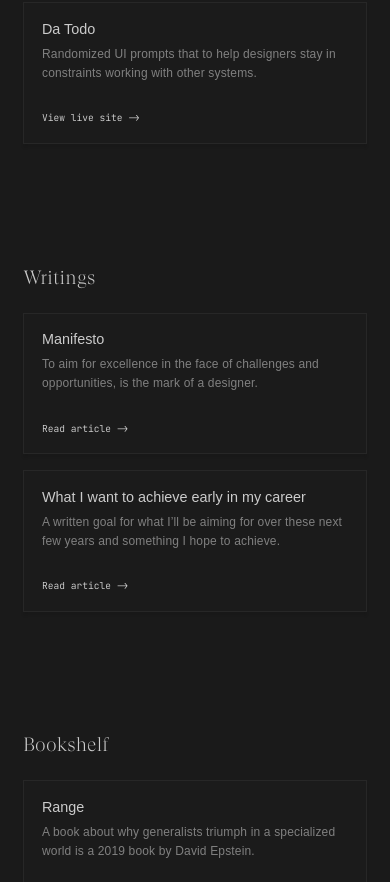
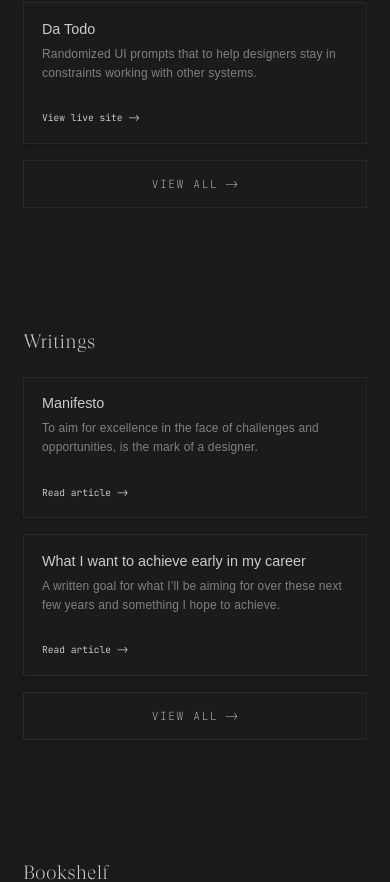
Before and after one commit to H0und5/nextport, a Next.js app: page / in a window 390 px wide. Shown: the part 1422-2304 px from the top of the page. Built offline with nearby package versions, Linux system fonts and the light colour scheme.

Commit message:
-- Observation -- Implemented a new component of the MobileButton and styled it.

```diff
--- a/pages/index.js
+++ b/pages/index.js
@@ -6,8 +6,8 @@ import giveDisplay from '../public/giveDisplay.jpeg';
 import jhamDisplay from '../public/jhamDisplay.jpeg';
 
 
-// import home JSON object
-import home from '../src/assets/home.json';
+// // import home JSON object
+// import home from '../src/assets/home.json';
 
 // components
 import NavBar from '../src/components/NavBar';
@@ -16,6 +16,7 @@ import BigDivider from '../src/components/BigDivider';
 import SmallDivider from '../src/components/SmallDivider';
 import SectionHeader from '../src/components/SectionHeader';
 import CopyCard from '../src/components/CopyCard';
+import MobileButton from '../src/components/MobileButton';
 
 
 export default function Home() {
@@ -80,6 +81,8 @@ export default function Home() {
         />
       </div>
 
+      <MobileButton cta={"VIEW ALL"} />
+
       {/* Start of Writings Section */}
 
       <BigDivider />
@@ -101,6 +104,8 @@ export default function Home() {
           linkSource={"/writings/two"}
         />
       </div>
+
+      <MobileButton cta={"VIEW ALL"} />
 
       {/* Start of Bookshelf Section */}
 
@@ -142,6 +147,8 @@ export default function Home() {
         />
       </div>
 
+      <MobileButton cta={"VIEW ALL"} />
+
       <BigDivider />
       <BigDivider />
 
--- /dev/null
+++ b/src/components/MobileButton.js
@@ -0,0 +1,17 @@
+import styles from '../../styles/MobileButton.module.css';
+
+const MobileButton = ({ cta }) => {
+
+  return (
+    <button className={styles.buttonContainer}>
+      <span className={styles.buttonCta}>
+        {cta}
+      </span>
+      <span className={styles.buttonArrow}>
+        {' ->'}
+      </span>
+    </button>
+  )
+}
+
+export default MobileButton;
--- /dev/null
+++ b/styles/MobileButton.module.css
@@ -0,0 +1,41 @@
+@font-face {
+  font-family: "JetBrains Mono";
+  src: url("/public/fonts/JetBrainsMono-Light.woff2");
+  font-weight: 300;
+}
+
+/* font family defined above*/
+
+.buttonContainer {
+  display: none;
+}
+
+
+/* Mobile responsiveness shit defined below. */
+
+@media (max-width: 760px) {
+  .buttonContainer {
+    display: block;
+    background: #1B1B1B;
+    border: 1px solid #272727;
+    width: 100%;
+    /* box-shadow: 0px 4px 2px rgb(0 0 0 / 8%); */
+    text-align: center;
+    padding: 1rem;
+    margin-top: 1rem;
+    font-size: .7rem;
+  }
+
+  .buttonCta {
+    color: #cbcbcb;
+    font-family: 'JetBrains Mono', monospace;
+    font-weight: 100;
+    letter-spacing: .1rem;
+  }
+
+  .buttonArrow {
+    color: #cbcbcb;
+    font-family: 'JetBrains Mono', monospace;
+    font-weight: 100;
+  }
+}
```
